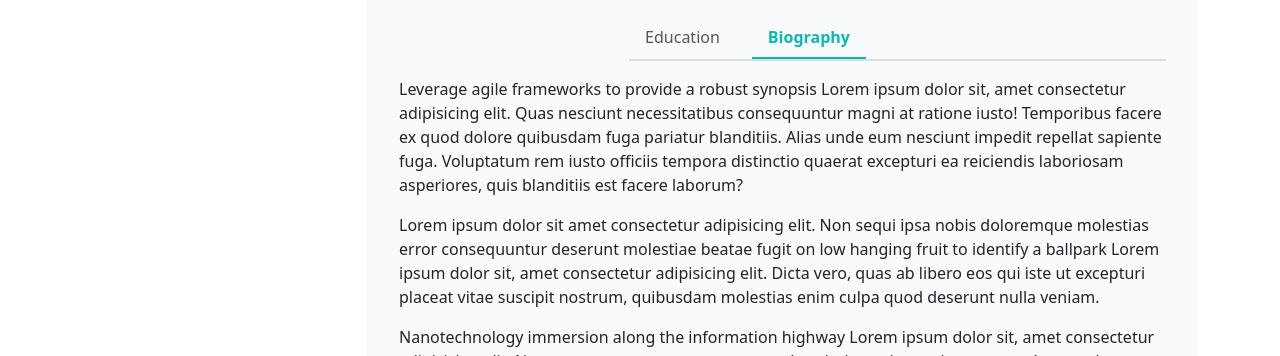
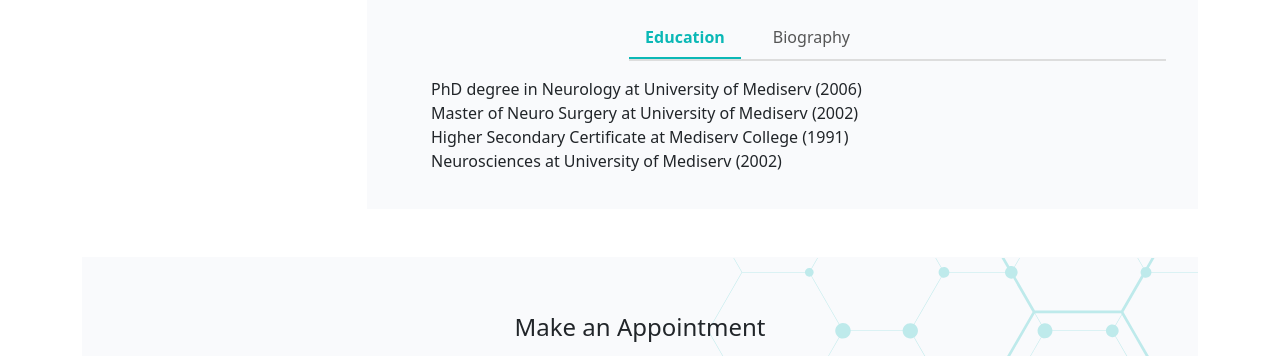
Before and after one commit to mhadi-developer/assests, a plain HTML site: page Dr-Vera-Hasson.html in a window 1280 px wide. Shown: the part 932-1288 px from the top of the page. Drawn offline with nearby package versions, Linux system fonts and the light colour scheme.

Commit message:
new changes

```diff
--- a/Dr-Vera-Hasson.html
+++ b/Dr-Vera-Hasson.html
@@ -193,21 +193,21 @@
                       <div class="doctor-details-wrapper">
 
                        <ul class="tabs">
-                                <li><a href="#education" data-tab-target="#education" class="nav-link">Education</a></li>
-                                <li><a href="#biography" data-tab-target="#biography" class="nav-link active">Biography</a></li>
+                                <li><a href="#education" data-tab-target="#education" class="nav-link active">Education</a></li>
+                                <li><a href="#biography" data-tab-target="#biography" class="nav-link">Biography</a></li>
                               </ul>
 
 
                             <div class="tab-contents">
                               <!-- Education content -->
-                              <div id="biography" data-tab-content class="tab-pane active">
+                              <div id="biography" data-tab-content class="tab-pane">
                                 <p>Leverage agile frameworks to provide a robust synopsis Lorem ipsum dolor sit, amet consectetur adipisicing elit. Quas nesciunt necessitatibus consequuntur magni at ratione iusto! Temporibus facere ex quod dolore quibusdam fuga pariatur blanditiis. Alias unde eum nesciunt impedit repellat sapiente fuga. Voluptatum rem iusto officiis tempora distinctio quaerat excepturi ea reiciendis laboriosam asperiores, quis blanditiis est facere laborum?</p>
                                 <p>  Lorem ipsum dolor sit amet consectetur adipisicing elit. Non sequi ipsa nobis doloremque molestias error consequuntur deserunt molestiae beatae fugit on low hanging fruit to identify a ballpark Lorem ipsum dolor sit, amet consectetur adipisicing elit. Dicta vero, quas ab libero eos qui iste ut excepturi placeat vitae suscipit nostrum, quibusdam molestias enim culpa quod deserunt nulla veniam.</p>
                                 <p>Nanotechnology immersion along the information highway Lorem ipsum dolor sit, amet consectetur adipisicing elit. Neque accusamus eaque error reprehenderit, sapiente eius quas, sed cum vel deserunt dolores amet eum ut nemo cupiditate modi praesentium. Quaerat ducimus nemo enim laborum aliquid doloremque error amet modi quisquam id. Quod, a non? Suscipit, quis.</p>
                               </div>
 
                               <!-- Biography content -->
-                              <div id="education" data-tab-content class="tab-pane">
+                              <div id="education" data-tab-content class="tab-pane active">
                                 <ul style="list-style: none;">
                                   <li>PhD degree in Neurology at University of Mediserv (2006)</li>
                                   <li>Master of Neuro Surgery at University of Mediserv (2002)</li>
```
Also changed, not shown: Dr-Jeanette-Hoff-info.html (+3 -3 lines), Dr-Mattew-Hill.html (+2 -2 lines), Dr-Philip-Bailey-info.html (+2 -2 lines).
